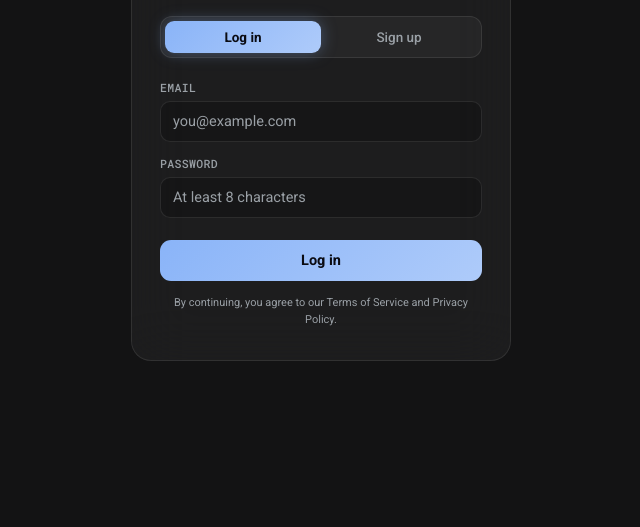
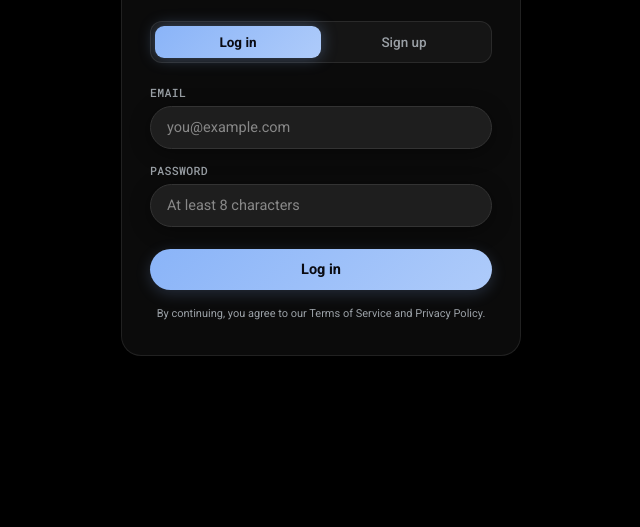
Before and after one commit to bakhtnawazk874-arch/b-t-backend, a website: page auth.html in a window 1280 px wide. Shown: the part 273-800 px from the top of the page, without its empty margins (319-959 px from the left). Drawn offline with Linux system fonts and the light colour scheme.

Commit message:
auth.html

```diff
--- a/auth.html
+++ b/auth.html
@@ -1,106 +1,235 @@
 <!DOCTYPE html>
 <html lang="en" dir="ltr">
+
 <head>
   <meta charset="UTF-8">
   <meta name="viewport" content="width=device-width, initial-scale=1.0">
   <title>Emoi — log in or sign up</title>
   <link rel="preconnect" href="https://fonts.googleapis.com">
-<link href="https://fonts.googleapis.com/css2?family=Roboto:wght@400;500;700&family=Roboto+Mono:wght@400;500&display=swap" rel="stylesheet">
+  <link
+    href="https://fonts.googleapis.com/css2?family=Roboto:wght@400;500;700&family=Roboto+Mono:wght@400;500&display=swap"
+    rel="stylesheet">
   <style>
-  :root{
-    --bg-deep:#131314;
-    --glass:rgba(255,255,255,0.045);
-    --glass-hover:rgba(255,255,255,0.08);
-    --glass-border:rgba(255,255,255,0.09);
-    --ink:#E3E3E3;
-    --ink-soft:#9AA0A6;
-    --violet:#8AB4F8;
-    --cyan:#AECBFA;
-    --accent-grad:linear-gradient(135deg,var(--violet),var(--cyan));
-    --line:rgba(255,255,255,0.09);
-    --danger:#FF6B6B;
+    :root {
+      --bg-deep: #000000;
+      --glass: rgba(255, 255, 255, 0.045);
+      --glass-hover: rgba(255, 255, 255, 0.08);
+      --glass-border: rgba(255, 255, 255, 0.09);
+      --ink: #E3E3E3;
+      --ink-soft: #9AA0A6;
+      --violet: #8AB4F8;
+      --cyan: #AECBFA;
+      --accent-grad: linear-gradient(135deg, var(--violet), var(--cyan));
+      --line: rgba(255, 255, 255, 0.09);
+      --danger: #FF6B6B;
     }
-  *{box-sizing:border-box;margin:0;padding:0;}
-  html,body{height:100%;}
-  body{
-    font-family:'Roboto','Google Sans Text',sans-serif;
-    background:var(--bg-deep);
-    color:var(--ink);
-    min-height:100vh;
-    display:flex;
-    align-items:center;
-    justify-content:center;
-    padding:20px;
-    position:relative;
-    overflow:hidden;
+
+    * {
+      box-sizing: border-box;
+      margin: 0;
+      padding: 0;
     }
-  ::selection{background:rgba(138,180,248,0.35);}
 
-  .glow-orb{display:none;}
-  .glow-orb.o1{width:480px;height:480px;background:var(--violet);top:-140px;left:-100px;animation:drift1 22s ease-in-out infinite;}
-  .glow-orb.o2{width:420px;height:420px;background:var(--cyan);bottom:-120px;right:-90px;animation:drift2 26s ease-in-out infinite;}
-  @keyframes drift1{0%,100%{transform:translate(0,0);}50%{transform:translate(60px,40px);}}
-  @keyframes drift2{0%,100%{transform:translate(0,0);}50%{transform:translate(-50px,-30px);}}
-  @media (prefers-reduced-motion: reduce){.glow-orb{animation:none;}}
+    html,
+    body {
+      height: 100%;
+    }
 
-  .card{
-    position:relative;z-index:1;
-    width:100%;
-    max-width:380px;
-    background:var(--glass);
-    backdrop-filter:blur(28px);
-    -webkit-backdrop-filter:blur(28px);
-    border:1px solid var(--glass-border);
-    border-radius:20px;
-    padding:32px 28px;
-    animation:cardIn .5s cubic-bezier(.2,.8,.2,1) both;
+    body {
+      font-family: 'Roboto', 'Google Sans Text', sans-serif;
+      background: var(--bg-deep);
+      color: var(--ink);
+      min-height: 100vh;
+      display: flex;
+      align-items: center;
+      justify-content: center;
+      padding: 20px;
+      position: relative;
+      overflow: hidden;
     }
-  @keyframes cardIn{
-    from{opacity:0;transform:translateY(16px) scale(.98);}
-    to{opacity:1;transform:translateY(0) scale(1);}
+
+    ::selection {
+      background: rgba(138, 180, 248, 0.35);
     }
-  .mark{
-    font-family:'Google Sans Text','Roboto',sans-serif;
-    font-size:40px;
-    font-weight:900;
-    letter-spacing:-.02em;
-    background:var(--accent-grad);-webkit-background-clip:text;background-clip:text;color:transparent;
-    text-align:center;
-    margin-bottom:4px;
+
+    .card {
+      position: relative;
+      z-index: 1;
+      width: 100%;
+      max-width: 400px;
+      background: var(--glass);
+      backdrop-filter: blur(28px);
+      -webkit-backdrop-filter: blur(28px);
+      border: 1px solid var(--glass-border);
+      border-radius: 20px;
+      padding: 32px 28px;
+      animation: cardIn .5s cubic-bezier(.2, .8, .2, 1) both;
     }
-  .tagline{text-align:center;font-size:13px;color:var(--ink-soft);margin-bottom:24px;}
-  .tabs{display:flex;background:var(--glass);border:1px solid var(--glass-border);border-radius:12px;padding:4px;margin-bottom:22px;}
-  .tab{flex:1;text-align:center;padding:8px;font-size:13.5px;font-weight:500;color:var(--ink-soft);border-radius:9px;cursor:pointer;transition:all .2s ease;}
-  .tab.active{background:var(--accent-grad);color:#0A0B12;font-weight:600;box-shadow:0 0 16px rgba(138,180,248,0.35);}
-  label{display:block;font-family:'Roboto Mono',monospace;font-size:11.5px;font-weight:500;letter-spacing:.03em;color:var(--ink-soft);margin-bottom:6px;margin-top:14px;text-transform:uppercase;}
-  input{
-    width:100%;padding:11px 12px;border:1px solid var(--glass-border);border-radius:10px;
-    font-size:14.5px;font-family:inherit;outline:none;color:var(--ink);background:rgba(0,0,0,0.2);
-    transition:all .2s ease;
+
+    @keyframes cardIn {
+      from {
+        opacity: 0;
+        transform: translateY(16px) scale(.98);
       }
-  input:focus{border-color:rgba(138,180,248,0.5);box-shadow:0 0 0 1px rgba(138,180,248,0.15), 0 0 20px rgba(138,180,248,0.18);}
-  input::placeholder{color:var(--ink-soft);}
-  .field-hint{font-size:11.5px;color:var(--ink-soft);margin-top:4px;}
-  .submit-btn{
-    width:100%;margin-top:22px;padding:12px;background:var(--accent-grad);color:#0A0B12;
-    border:none;border-radius:11px;font-size:14.5px;font-weight:700;cursor:pointer;font-family:inherit;
-    transition:all .2s ease;
+      to {
+        opacity: 1;
+        transform: translateY(0) scale(1);
       }
-  .submit-btn:hover{box-shadow:0 0 24px rgba(138,180,248,0.45);transform:translateY(-1px);}
-  .submit-btn:active{transform:translateY(0);}
-  .submit-btn:disabled{background:var(--glass);color:var(--ink-soft);cursor:not-allowed;transform:none;box-shadow:none;}
-  .error-box{
-    display:none;margin-top:14px;padding:10px 12px;background:rgba(255,107,107,0.1);
-    border:1px solid rgba(255,107,107,0.3);border-radius:10px;color:var(--danger);font-size:13px;
     }
-  .name-field{display:none;}
-  .legal-note{text-align:center;font-size:11px;color:var(--ink-soft);margin-top:14px;line-height:1.5;}
+
+    .mark {
+      font-family: 'Google Sans Text', 'Roboto', sans-serif;
+      font-size: 40px;
+      font-weight: 900;
+      letter-spacing: -.02em;
+      background: var(--accent-grad);
+      -webkit-background-clip: text;
+      background-clip: text;
+      color: transparent;
+      text-align: center;
+      margin-bottom: 4px;
+    }
+
+    .tagline {
+      text-align: center;
+      font-size: 13px;
+      color: var(--ink-soft);
+      margin-bottom: 24px;
+    }
+
+    .tabs {
+      display: flex;
+      background: var(--glass);
+      border: 1px solid var(--glass-border);
+      border-radius: 12px;
+      padding: 4px;
+      margin-bottom: 22px;
+    }
+
+    .tab {
+      flex: 1;
+      text-align: center;
+      padding: 8px;
+      font-size: 13.5px;
+      font-weight: 500;
+      color: var(--ink-soft);
+      border-radius: 9px;
+      cursor: pointer;
+      transition: all .2s ease;
+    }
+
+    .tab.active {
+      background: var(--accent-grad);
+      color: #0A0B12;
+      font-weight: 600;
+      box-shadow: 0 0 16px rgba(138, 180, 248, 0.35);
+    }
+
+    label {
+      display: block;
+      font-family: 'Roboto Mono', monospace;
+      font-size: 11.5px;
+      font-weight: 500;
+      letter-spacing: .03em;
+      color: var(--ink-soft);
+      margin-bottom: 6px;
+      margin-top: 14px;
+      text-transform: uppercase;
+    }
+
+    /* Professional Pill-Shape Inputs & Fields */
+    .chat-input-wrapper, input {
+      width: 100%;
+    }
+
+    input {
+      padding: 12px 16px;
+      border: 1px solid #333333;
+      border-radius: 25px; /* Pill Shape */
+      font-size: 14.5px;
+      font-family: inherit;
+      outline: none;
+      color: var(--ink);
+      background: #1e1e1e;
+      box-shadow: 0 4px 20px rgba(0, 0, 0, 0.4);
+      transition: all .2s ease;
+    }
+
+    input:focus {
+      border-color: rgba(138, 180, 248, 0.5);
+      box-shadow: 0 0 0 1px rgba(138, 180, 248, 0.15), 0 0 20px rgba(138, 180, 248, 0.18);
+    }
+
+    input::placeholder {
+      color: #888888;
+    }
+
+    .field-hint {
+      font-size: 11.5px;
+      color: var(--ink-soft);
+      margin-top: 4px;
+      margin-left: 12px;
+    }
+
+    .submit-btn {
+      width: 100%;
+      margin-top: 22px;
+      padding: 12px;
+      background: var(--accent-grad);
+      color: #0A0B12;
+      border: none;
+      border-radius: 25px;
+      font-size: 14.5px;
+      font-weight: 700;
+      cursor: pointer;
+      font-family: inherit;
+      transition: all .2s ease;
+      box-shadow: 0 4px 15px rgba(138, 180, 248, 0.2);
+    }
+
+    .submit-btn:hover {
+      box-shadow: 0 0 24px rgba(138, 180, 248, 0.45);
+      transform: translateY(-1px);
+    }
+
+    .submit-btn:active {
+      transform: translateY(0);
+    }
+
+    .submit-btn:disabled {
+      background: var(--glass);
+      color: var(--ink-soft);
+      cursor: not-allowed;
+      transform: none;
+      box-shadow: none;
+    }
+
+    .error-box {
+      display: none;
+      margin-top: 14px;
+      padding: 10px 12px;
+      background: rgba(255, 107, 107, 0.1);
+      border: 1px solid rgba(255, 107, 107, 0.3);
+      border-radius: 12px;
+      color: var(--danger);
+      font-size: 13px;
+    }
+
+    .name-field {
+      display: none;
+    }
+
+    .legal-note {
+      text-align: center;
+      font-size: 11px;
+      color: var(--ink-soft);
+      margin-top: 16px;
+      line-height: 1.5;
+    }
   </style>
 </head>
+
 <body>
-
-  <div class="glow-orb o1"></div>
-  <div class="glow-orb o2"></div>
 
   <div class="card">
     <div class="mark">Emoi</div>
@@ -131,15 +260,10 @@
   </div>
 
   <script>
-  // If the person is already logged in (their login was saved on this device
-  // last time), skip the login form entirely and go straight to the chat —
-  // exactly like Gemini/ChatGPT do. Only shows this form after a real logout.
     if (localStorage.getItem('bt_user_id')) {
       window.location.href = 'index.html';
     }
 
-  // Always talk to the Bonto backend directly, no matter which domain
-  // (Bonto preview or GitHub Pages) is currently serving this HTML file.
     const BACKEND_URL = 'https://bachakhanb-tai.bonto.run';
 
     const loginTab = document.getElementById('loginTab');
@@ -203,4 +327,5 @@
     });
   </script>
 </body>
+
 </html>
```
Lines whose indentation alone changed are shown as unchanged.
